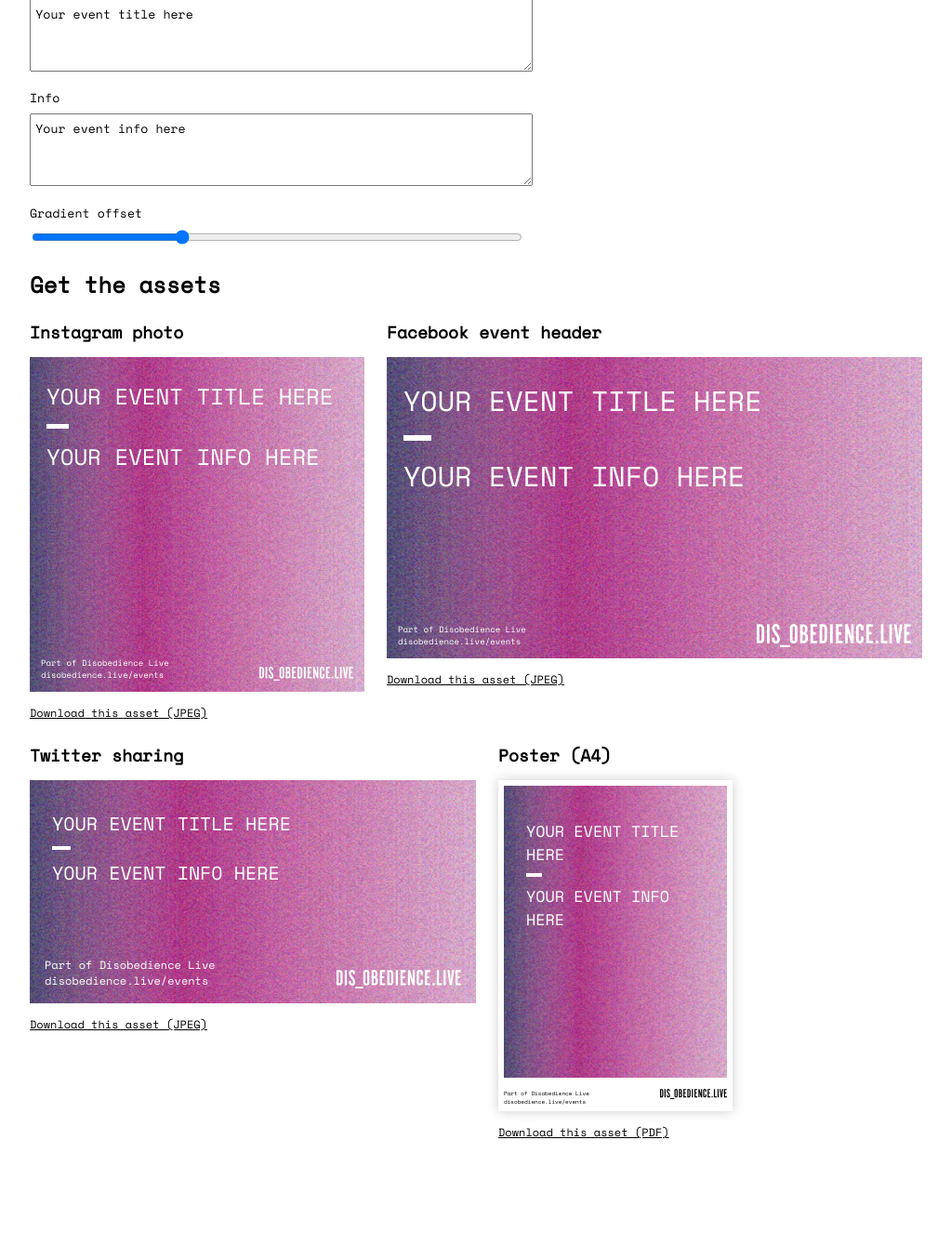
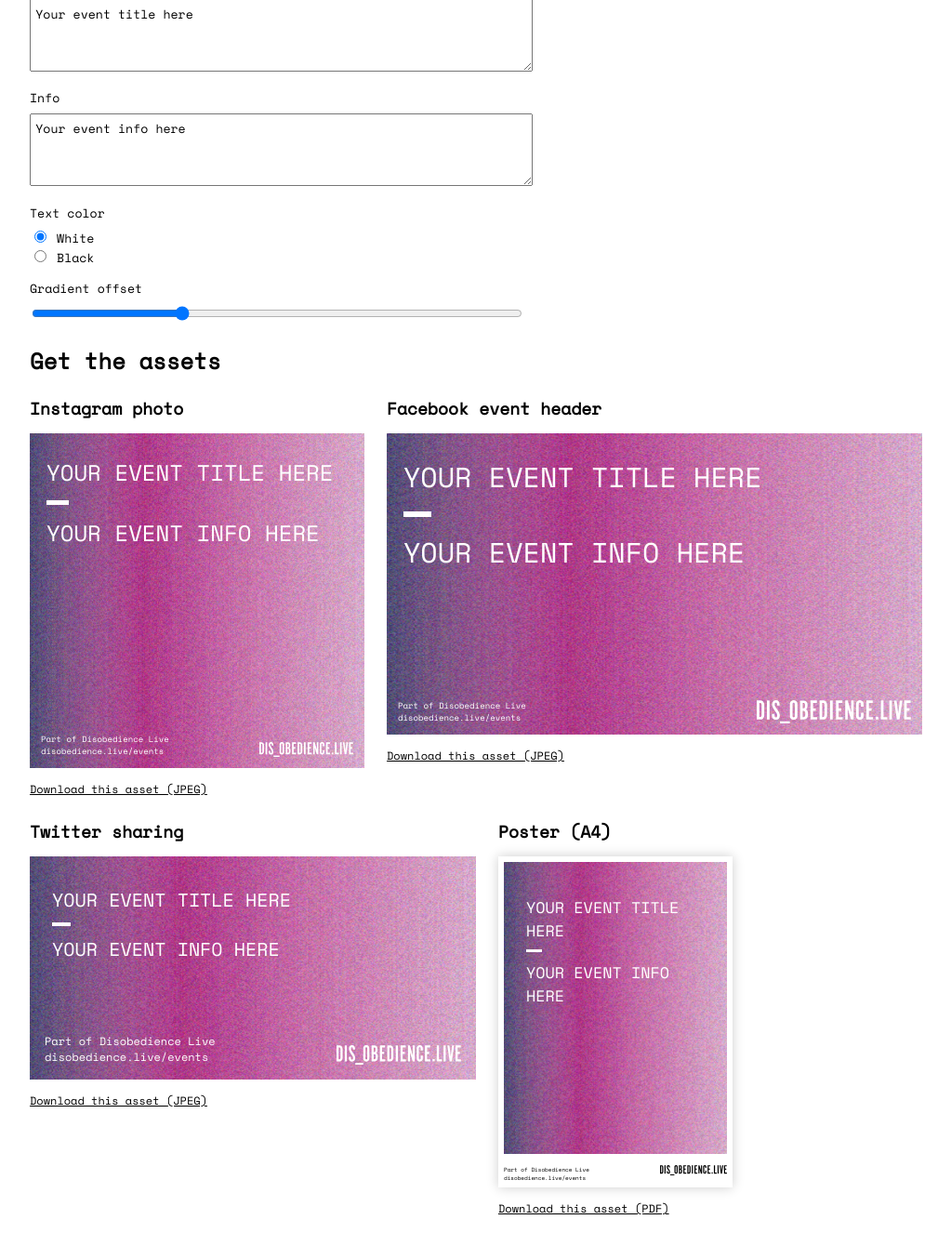
Before and after one commit to richardolsson/editor.disobedience.live, a Flask app: page / in a window 1280 px wide. Shown: the part 191-1531 px from the top of the page at 93% size, without its empty margins (108-1131 px from the left). Before the commit the page ends 1415 px from the top, so only its background shows below. Run offline with Flask 2, Linux system fonts and the light colour scheme; style sheets or scripts are compiled from the project's sources; parts of the project's set-up code (start-up, migrations or seed data) failed here and were passed over; some libraries are stand-ins or nearby versions.

Commit message:
Add option for text color

```diff
--- a/app/app.py
+++ b/app/app.py
@@ -43,7 +43,8 @@ def asset():
         'style': style,
         'medium': request.args.get('m'),
         'format': request.args.get('f'),
-        'grad': float(request.args.get('g')) * 900,
+        'color': request.args.get('c'),
+        'grad': int(float(request.args.get('g')) * 900),
         'title': request.args.get('t').replace('\n', '<br>'),
         'info': request.args.get('i').replace('\n', '<br>'),
         'static_path': STATIC_PATH,
--- a/app/templates/asset.html
+++ b/app/templates/asset.html
@@ -14,7 +14,7 @@
         <style>{{ style | safe }}</style>
     </head>
     <body>
-        <div class="asset {{ medium }} {{ format }}">
+        <div class="asset {{ medium }} {{ format }} {{ color }}">
             <div class="content gradient-container">
                 <div class="gradient" style="left: -{{ grad }}%"></div>
                 <div class="title">{{ title |safe }}</div>
@@ -25,8 +25,8 @@
                     Part of Disobedience Live<br>
                     disobedience.live/events
                 </div>
-                {% if medium == 'print' %}
-                <img class="logo" src="{{ static_path }}/images/logo.svg">
+                {% if medium == 'print' or color == 'black' %}
+                <img class="logo" src="{{ static_path }}/images/logo-black.svg">
                 {% else %}
                 <img class="logo" src="{{ static_path }}/images/logo-white.svg">
                 {% endif %}
--- a/app/templates/index.html
+++ b/app/templates/index.html
@@ -30,6 +30,13 @@
                         <textarea id="infoInput">Your event info here</textarea>
                     </li>
                     <li>
+                        <label>Text color</label>
+                        <ul class="radios">
+                            <li><input type="radio" id="whiteInput" name="textColor" value="white" checked> White</li>
+                            <li><input type="radio" id="blackInput" name="textColor" value="black"> Black</li>
+                        </ul>
+                    </li>
+                    <li>
                         <label for="titleInput">Gradient offset</label>
                         <input type="range" id="gradInput" min="0.0" max="1.0" step="0.001" value="0.3">
                     </li>
@@ -53,7 +60,7 @@
                                 disobedience.live/events
                             </div>
                             {% if asset.0 == "print" %}
-                            <img class="logo" src="{{ static_path }}/images/logo.svg">
+                            <img class="logo" src="{{ static_path }}/images/logo-black.svg">
                             {% else %}
                             <img class="logo" src="{{ static_path }}/images/logo-white.svg">
                             {% endif %}
--- a/src/scss/_assets.scss
+++ b/src/scss/_assets.scss
@@ -58,6 +58,16 @@
             width: 1em;
             height: 0.2em;
             margin: 0.5em 0;
+        }
+    }
+
+    &.black {
+        .title, .info {
+            color: black;
+        }
+
+        .title:after {
+            background-color: black;
         }
     }
 }
@@ -142,6 +152,12 @@
             height: auto;
         }
     }
+
+    &.black {
+        .link {
+            color: black;
+        }
+    }
 }
 
 .fbevent {
--- a/src/scss/_entry.scss
+++ b/src/scss/_entry.scss
@@ -8,12 +8,16 @@
         }
     }
 
+    .radios {
+        @include list-reset;
+    }
+
     label {
         display: block;
         margin: 0 0 0.5em;
     }
 
-    input {
+    input[type=range] {
         width: 100%;
         max-width: 40em;
     }
```
Also changed, not shown: src/main.js (+14 -0 lines), app/static/images/logo-black.svg (renamed from app/static/images/logo.svg).
